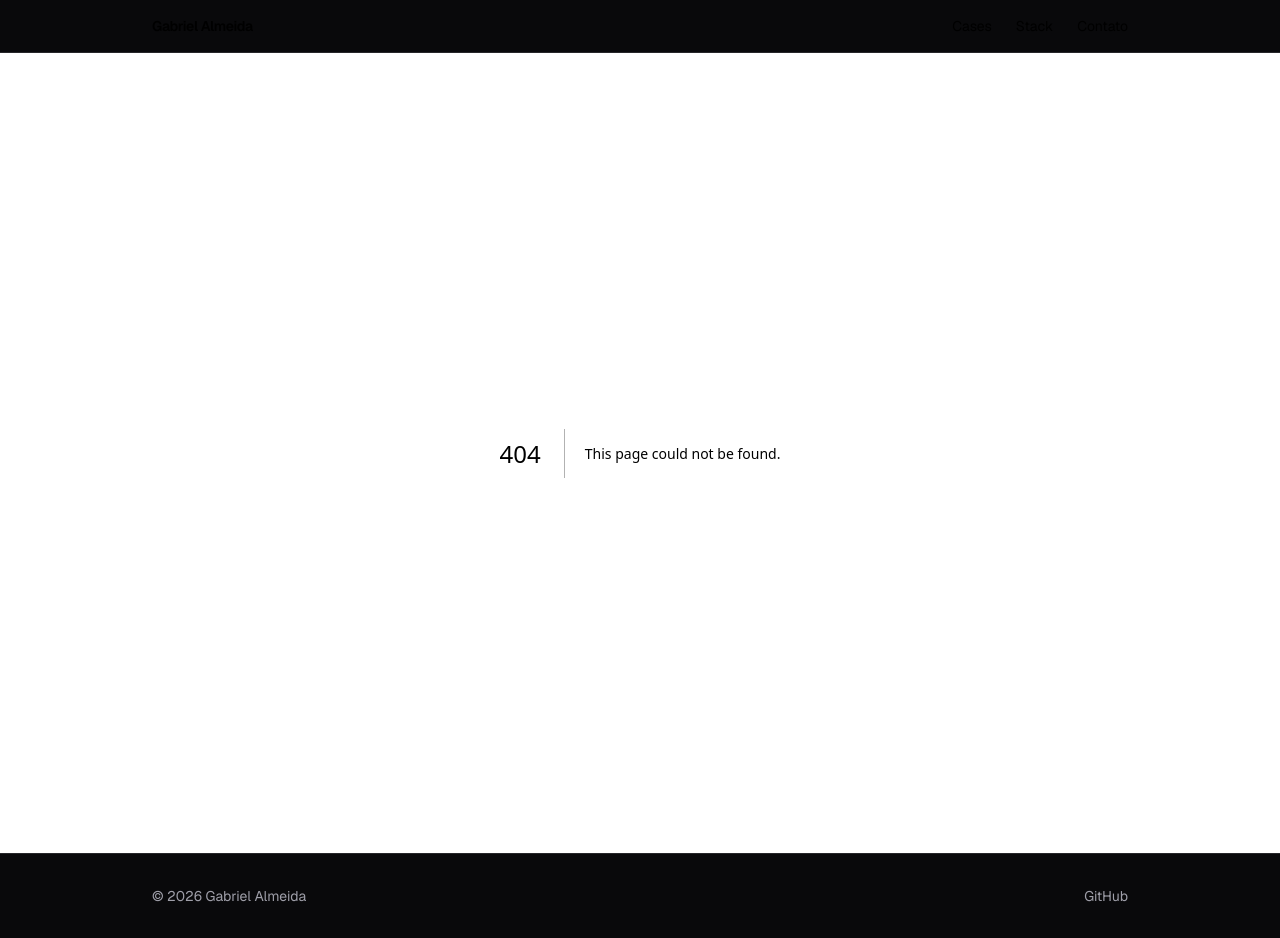
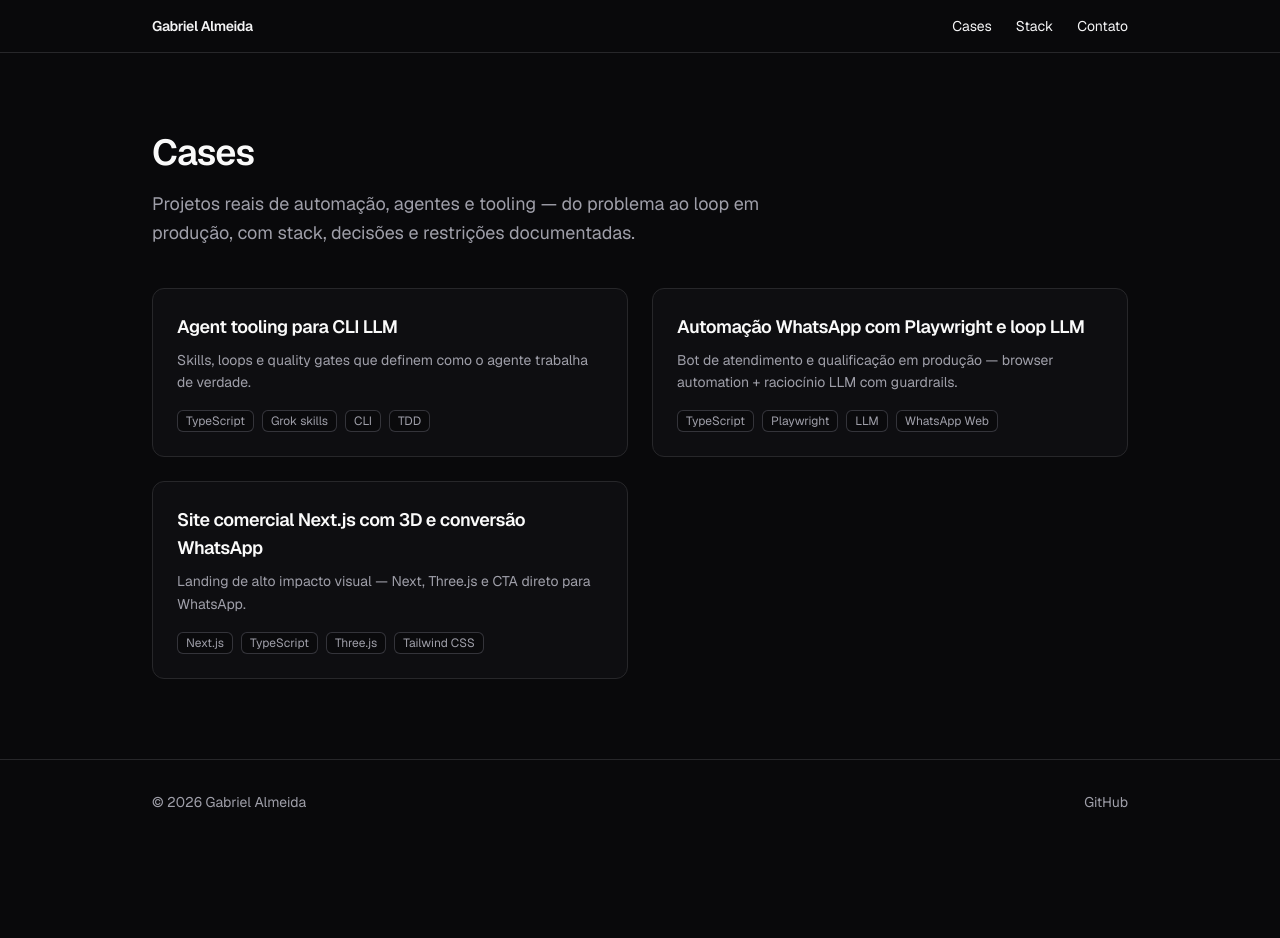
Before and after one commit to Godz57/gabriel-portfolio, a Next.js app: page /cases in a window 1280 px wide. Before the commit this address had no page. After the commit the page ends 844 px from the top, so only its background shows below. Built offline with nearby package versions, Linux system fonts and the light colour scheme.

Commit message:
feat: case cards on home and cases index

```diff
--- /dev/null
+++ b/app/cases/page.tsx
@@ -0,0 +1,36 @@
+import type { Metadata } from 'next'
+import { CaseCard } from '@/components/CaseCard'
+import { loadCases } from '@/lib/content'
+
+export const metadata: Metadata = {
+  title: 'Cases',
+  description:
+    'Cases de engenharia de agentes CLI/LLM, automação real e sistemas em produção.',
+}
+
+export default function CasesPage() {
+  const cases = loadCases()
+
+  return (
+    <section className="mx-auto max-w-5xl px-4 py-16 sm:px-6 sm:py-20">
+      <h1 className="text-3xl font-semibold tracking-tight text-zinc-50 sm:text-4xl">
+        Cases
+      </h1>
+      <p className="mt-4 max-w-2xl text-base leading-relaxed text-zinc-400 sm:text-lg">
+        Projetos reais de automação, agentes e tooling — do problema ao loop em
+        produção, com stack, decisões e restrições documentadas.
+      </p>
+      <div className="mt-10 grid grid-cols-1 gap-6 sm:grid-cols-2">
+        {cases.map((c) => (
+          <CaseCard
+            key={c.slug}
+            slug={c.slug}
+            title={c.title}
+            summary={c.summary}
+            stack={c.stack}
+          />
+        ))}
+      </div>
+    </section>
+  )
+}
--- a/app/page.tsx
+++ b/app/page.tsx
@@ -1,15 +1,36 @@
+import { CaseCard } from '@/components/CaseCard'
 import { Hero } from '@/components/Hero'
 import { ProofBar } from '@/components/ProofBar'
-import { getSiteConfig } from '@/lib/content'
+import { getSiteConfig, loadCases } from '@/lib/content'
 
 export default function Home() {
   const site = getSiteConfig()
+  const cases = loadCases()
 
   return (
     <div>
       <Hero name={site.name} tagline={site.tagline} githubUrl={site.github} />
       <ProofBar items={site.proofItems} />
-      {/* Remaining home sections: cases, method, OSS, CTA — later tasks */}
+      <section className="mx-auto max-w-5xl px-4 py-16 sm:px-6 sm:py-20">
+        <h2 className="text-2xl font-semibold tracking-tight text-zinc-50 sm:text-3xl">
+          Cases
+        </h2>
+        <p className="mt-3 max-w-2xl text-sm leading-relaxed text-zinc-400 sm:text-base">
+          Automação real, agentes e sistemas com loop em produção.
+        </p>
+        <div className="mt-8 grid grid-cols-1 gap-6 sm:grid-cols-2 lg:grid-cols-3">
+          {cases.map((c) => (
+            <CaseCard
+              key={c.slug}
+              slug={c.slug}
+              title={c.title}
+              summary={c.summary}
+              stack={c.stack}
+            />
+          ))}
+        </div>
+      </section>
+      {/* Remaining home sections: method, OSS, CTA — later tasks */}
     </div>
   )
 }
--- /dev/null
+++ b/components/CaseCard.tsx
@@ -0,0 +1,34 @@
+import Link from 'next/link'
+
+type CaseCardProps = {
+  slug: string
+  title: string
+  summary: string
+  stack: string[]
+}
+
+export function CaseCard({ slug, title, summary, stack }: CaseCardProps) {
+  return (
+    <Link
+      href={`/cases/${slug}`}
+      className="group flex flex-col rounded-xl border border-zinc-800 bg-zinc-900/40 p-6 transition-colors hover:border-violet-500/50 hover:bg-zinc-900/80"
+    >
+      <h3 className="text-lg font-semibold tracking-tight text-zinc-50 group-hover:text-violet-300">
+        {title}
+      </h3>
+      <p className="mt-2 flex-1 text-sm leading-relaxed text-zinc-400">{summary}</p>
+      {stack.length > 0 ? (
+        <ul className="mt-4 flex flex-wrap gap-2">
+          {stack.map((tech) => (
+            <li
+              key={tech}
+              className="rounded-md border border-zinc-700/80 bg-zinc-950/60 px-2 py-0.5 text-xs text-zinc-400"
+            >
+              {tech}
+            </li>
+          ))}
+        </ul>
+      ) : null}
+    </Link>
+  )
+}
```
Also changed, not shown: 1 other file (tests, documents, lock files or other folders).
